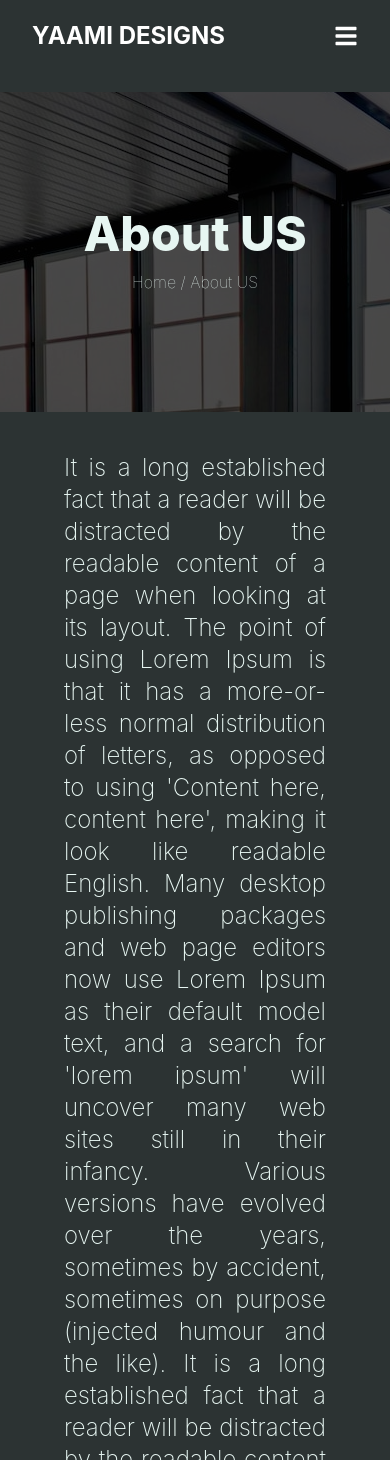
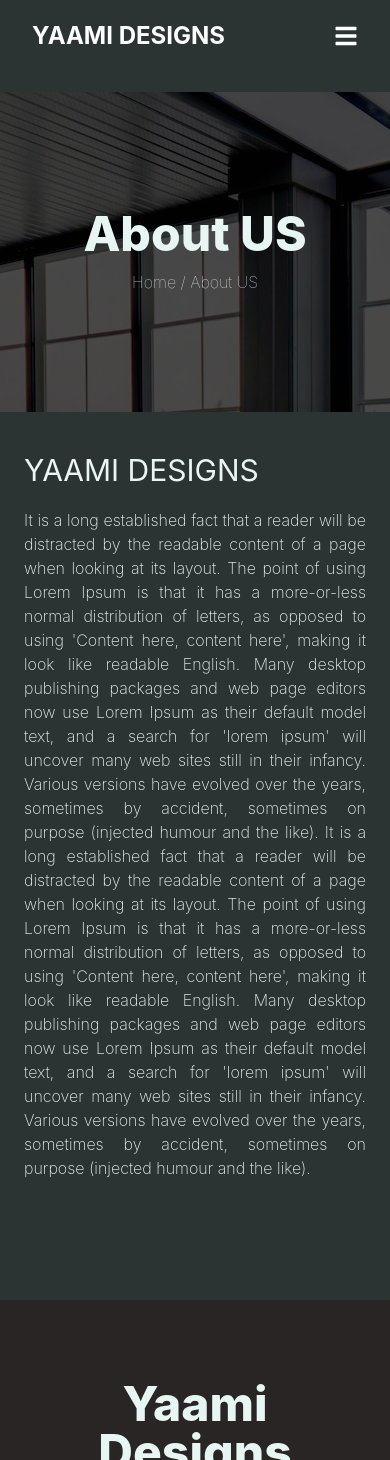
Before and after one commit to dakShh/yaami-design, a React (Vite) app: page /about-us in a window 390 px wide. Shown: the top 1460 px of the page. Built offline with nearby package versions, Linux system fonts and the light colour scheme.

Commit message:
fixed responsiveness of about us page

```diff
--- a/src/Pages/AboutUs.jsx
+++ b/src/Pages/AboutUs.jsx
@@ -40,13 +40,15 @@ const AboutUs = () => {
       </div>
 
       <div className="container mx-auto min-h-[50vh]">
-        <div className={clsx("flex justify-center items-center", " mx-6")}>
-          <div className={clsx("pt-5 px-10 pb-10")}>
-            {/* <p className="mb-5">About Us</p> */}
+        <div className={clsx("flex justify-center items-center", " mx-6 mb-10")}>
+          <div className={clsx("md:pt-5 md:px-10 md:pb-10", "pt-5 px-0  pb-20")}>
+            <p data-aos="fade-up" data-aos-delay="800" className="text-3xl mb-5">
+              YAAMI DESIGNS
+            </p>
             <div
               data-aos="fade-up"
               data-aos-delay="1000"
-              className="text-2xl font-extralight text-justify"
+              className="text-md md:text-2xl font-extralight text-justify"
             >
               It is a long established fact that a reader will be distracted by the readable content
               of a page when looking at its layout. The point of using Lorem Ipsum is that it has a
```
